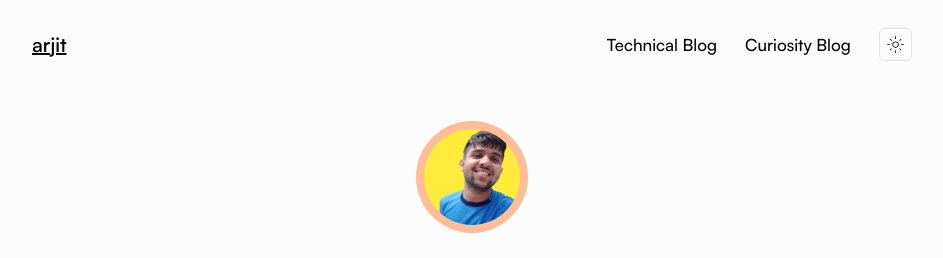
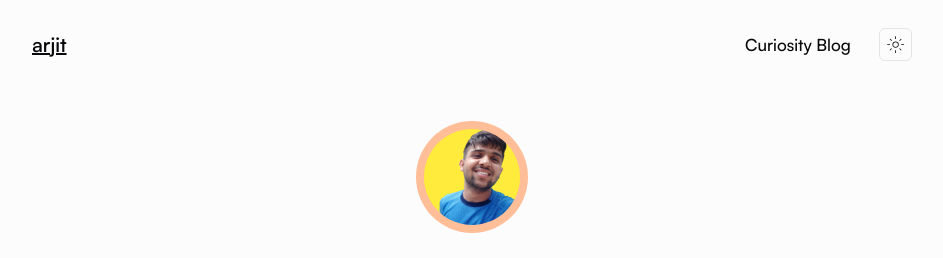
Before and after one commit to arjit-32/arjit-32.github.io, an Astro site: page / in a window 1280 px wide. Shown: the top 258 px of the page, without its empty margins (168-1111 px from the left). Built offline with nearby package versions, Linux system fonts and the light colour scheme; Astro itself is replaced by a stand-in of ours.

Commit message:
removed link to technical blog

```diff
--- a/src/components/layout/Header.astro
+++ b/src/components/layout/Header.astro
@@ -10,13 +10,6 @@
 		<a class='flex-none text-xl font-semibold underline' href='/' aria-label='Brand'>arjit</a>
 
 		<div class='flex flex-row items-center justify-center gap-x-5 sm:gap-x-7'>
-			<a
-				href='https://www.csprimer.in'
-				class='flex-none text-[1.05rem] font-medium hover:text-foreground/75'
-				aria-label='Nav Menu Item'
-				target="_blank"
-				>Technical Blog
-			</a>
 			<a
 				href='https://arjit-32.github.io/arjitdidwhat/'
 				class='flex-none text-[1.05rem] font-medium hover:text-foreground/75'
```
